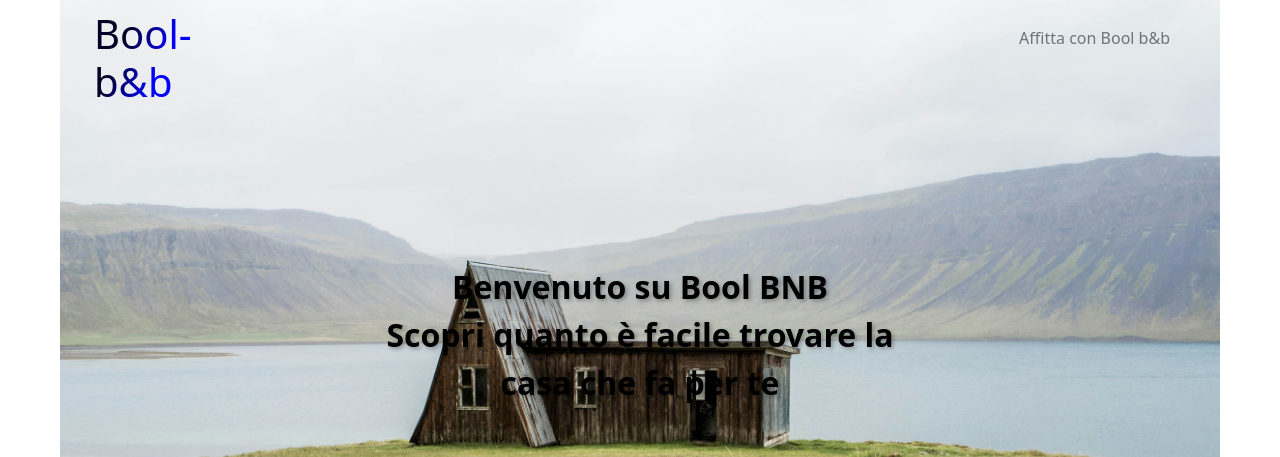
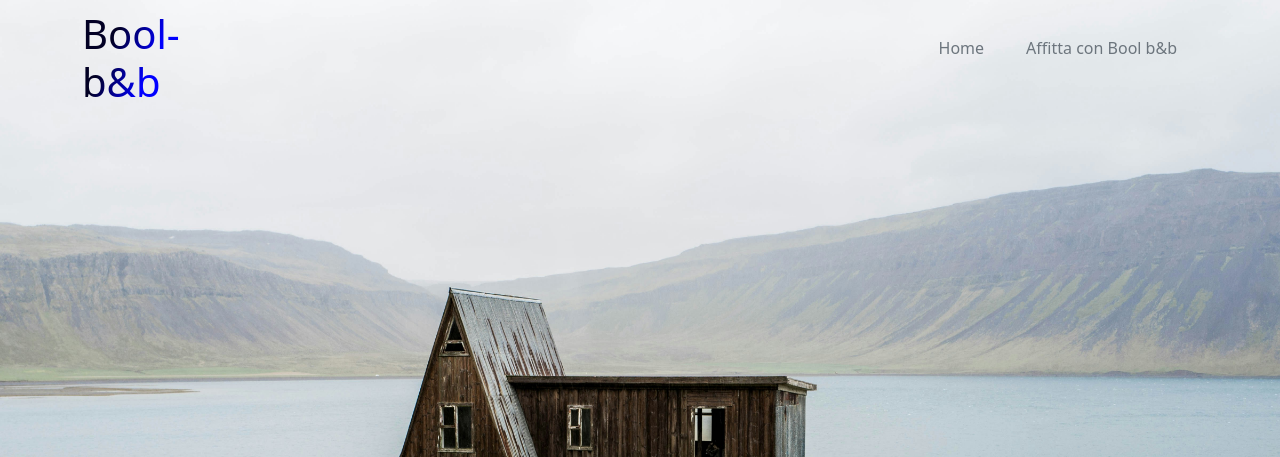
Before and after one commit to GiacomoAccardi/bool-bnb-front, a Vue app: page /real-estate/1 in a window 1280 px wide. Shown: the top 457 px of the page. Built offline with nearby package versions, Linux system fonts and the light colour scheme; no server answers.

Commit message:
Aggiotnato stile generale

```diff
--- a/src/components/AppHeader.vue
+++ b/src/components/AppHeader.vue
@@ -3,9 +3,9 @@
 		<div class="container-fluid"></div>
 		<div class="container position-relative">
 			<AppNavbar />
-			<div class="centered-text">
-				Benvenuto su Bool BNB
-				<br />Scopri quanto è facile trovare la casa che fa per te
+			<div class="centered-text" v-if="isHomePage">
+				Benvenuto su Bool BNB<br />
+				Scopri quanto è facile trovare la casa che fa per te
 			</div>
 		</div>
 	</header>
@@ -16,6 +16,12 @@ import AppNavbar from "./AppNavbar.vue";
 export default {
 	components: {
 		AppNavbar,
+	},
+	computed: {
+		// Controlla se l'utente si trova nella home
+		isHomePage() {
+			return this.$route.name === "home"; // Cambia 'home' con il nome corretto della tua route
+		},
 	},
 };
 </script>
@@ -31,14 +37,13 @@ export default {
 	background-image: url("../assets/bg_2.jpg");
 	background-size: contain;
 	background-repeat: no-repeat;
-
 	background-position: top;
 	position: absolute;
 	background-attachment: fixed;
 	top: 0;
 	left: 0;
 	width: 100%;
-	height: 700px;
+	height: 850px;
 	overflow: hidden;
 }
 .container {
@@ -67,7 +72,6 @@ ul.list-unstyled li a {
 	font-size: 2rem;
 	text-align: center;
 	font-weight: bold;
-	text-shadow: 2px 2px 4px rgba(0, 0, 0, 0.3);
 	z-index: 2;
 }
 
@@ -82,7 +86,6 @@ ul.list-unstyled li a:active {
 	width: 100%;
 	background-color: #fff;
 	padding: 10px 20px;
-	box-shadow: 0 2px 5px rgba(0, 0, 0, 0.1);
 	z-index: 1000;
 }
 
--- a/src/components/AppNavbar.vue
+++ b/src/components/AppNavbar.vue
@@ -2,16 +2,24 @@
 export default {};
 </script>
 <template>
-	<div class="container">
-		<div class="row navbarcustom sticky">
+	<div class="containers sticky-top">
+		<div class="row navbarcustom">
 			<div class="col-2">
-				<h1 class="logo-config rainbow3">Bool-b&b</h1>
+				<a href="/" class="text-decoration-none">
+					<h1 class="logo-config rainbow3">Bool-b&b</h1>
+				</a>
 			</div>
 			<div class="col-10">
 				<div class="content float-end">
 					<ul class="list-unstyled mt-3 d-flex justify-content-end">
-						<li class="mx-3">
-							<a href="#Home" class="text-secondary text-decoration-none"
+						<li class="mx-3 border-wow">
+							<a href="/" class="text-secondary text-decoration-none">Home</a>
+						</li>
+						<li class="mx-3 border-wow">
+							<a
+								href="http://127.0.0.1:8000/"
+								class="text-secondary text-decoration-none"
+								target="_blank"
 								>Affitta con Bool b&b</a
 							>
 						</li>
@@ -25,6 +33,23 @@ export default {};
 .navbarcustom {
 	z-index: 1000;
 }
+
+.border-wow {
+	padding: 5px;
+	margin: 5px;
+	transition: all 0.3s ease-in-out;
+	&:hover {
+		border: 4px solid transparent;
+		border-image: linear-gradient(
+				114deg,
+				rgb(38, 38, 159) 4%,
+				rgba(128, 234, 255, 1) 92%
+			)
+			1;
+		box-shadow: 0 4px 15px rgba(0, 0, 0, 0.415);
+	}
+}
+
 .rainbow3 {
 	background: linear-gradient(
 		114deg,
--- a/src/components/PageHome.vue
+++ b/src/components/PageHome.vue
@@ -166,7 +166,7 @@ export default {
 				<div
 					v-for="realEstate in filteredRealEstates"
 					:key="realEstate.id"
-					class="col-12 col-sm-6 col-md-4 col-lg-3">
+					class="col-12 col-sm-6 col-md-4 col-lg-3 col-xl-2">
 					<router-link
 						:to="{
 							name: 'realEstateDetail',
@@ -175,10 +175,15 @@ export default {
 						class="btn hover_card">
 						<div
 							class="card mb-3 mt-3"
-							:class="{ 'border-yellow': realEstate.subscriptions.length > 0 }">
+							:class="{ 'border-wow': realEstate.subscriptions.length > 0 }">
 							<!-- Verifica se subscriptions contiene almeno un elemento -->
 							<div class="row">
 								<div class="col-12">
+									<div
+										class="adv-badge"
+										v-if="realEstate.subscriptions.length > 0">
+										<p class="m-0">Sponsorizzato</p>
+									</div>
 									<img
 										:src="
 											'http://127.0.0.1:8000/storage/' +
@@ -186,7 +191,7 @@ export default {
 											'?v=' +
 											new Date().getTime()
 										"
-										class="card-img"
+										class="card-img-cu"
 										alt="Immobile" />
 								</div>
 
@@ -208,7 +213,7 @@ export default {
 	</div>
 
 	<!-- sezione per le card dove andremo a inserire la show con gli appartamenti per quella determinata città -->
-	<div class="container-fluid bg">
+	<div class="container-fluid">
 		<div class="row">
 			<div class="col-12 text-center mt-5">
 				<h1>Le migliori destinazioni per il tuo soggiorno al Bool BNB</h1>
@@ -389,7 +394,7 @@ export default {
 </template>
 <style lang="scss" scoped>
 .container-fluid {
-	margin-top: 50px;
+	margin-top: 150px;
 }
 .search-img {
 	width: 150px;
@@ -450,7 +455,6 @@ export default {
 	border-radius: inherit;
 	scale: 0;
 	z-index: -1;
-
 	transition: all 0.6s cubic-bezier(0.23, 1, 0.32, 1);
 }
 
@@ -486,10 +490,28 @@ export default {
 	filter: brightness(50%);
 }
 
-.card-img {
+.card {
+	position: relative;
+
+	.adv-badge {
+		position: absolute;
+		top: 10px;
+		right: 10px;
+		background: linear-gradient(
+			114deg,
+			rgb(38, 38, 159) 4%,
+			rgba(128, 234, 255, 1) 92%
+		);
+		color: white;
+		padding: 10px;
+		border-radius: 4px; // Opzionale, per un aspetto più elegante
+	}
+}
+
+.card-img-cu {
 	width: 100%;
-	object-fit: cover;
-	height: 200px;
+	object-fit: fill;
+	height: 300px;
 }
 
 .hover_card {
@@ -518,4 +540,15 @@ export default {
 	width: 900px;
 	margin: 0 auto;
 }
+
+.border-wow {
+	border: 4px solid transparent;
+	border-image: linear-gradient(
+			114deg,
+			rgb(38, 38, 159) 4%,
+			rgba(128, 234, 255, 1) 92%
+		)
+		1;
+	box-shadow: 0 4px 15px rgba(0, 0, 0, 0.415);
+}
 </style>
--- a/src/components/RealEstateDetail.vue
+++ b/src/components/RealEstateDetail.vue
@@ -270,7 +270,7 @@ export default {
 
 <style scoped>
 .container-fluid {
-	margin-top: 50px;
+	margin-top: 250px;
 	margin-bottom: 75px;
 }
 
```
